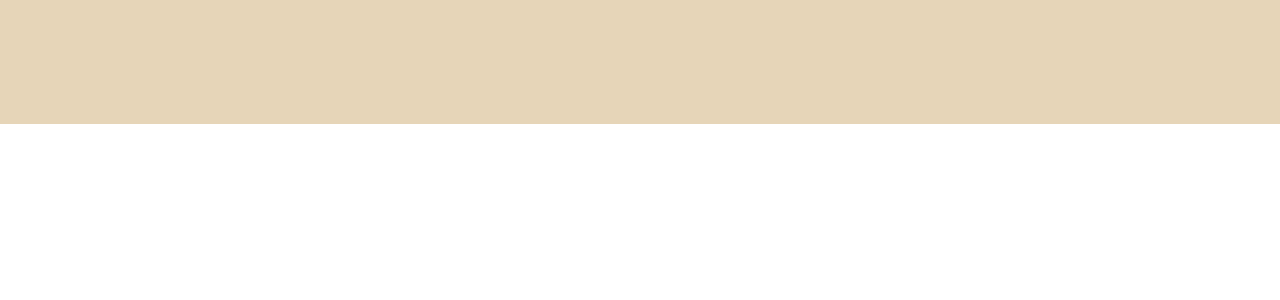
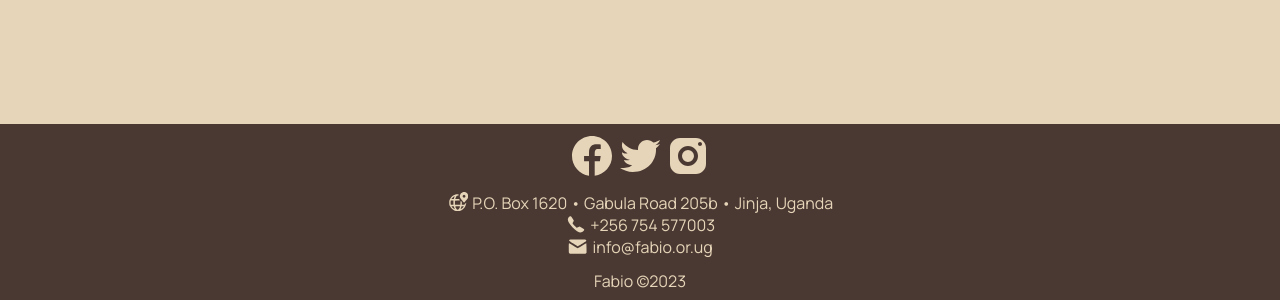
Before and after one commit to CodecoolGlobal/react-for-a-cause-react-ThomasScy, a React (Create React App) app in the folder ngo-bike/: page / in a window 1280 px wide. Shown: the part 2276-2576 px from the top of the page. Before the commit the page ends 2400 px from the top, so only its background shows below. Built offline with nearby package versions, Linux system fonts and the light colour scheme.

Commit message:
added footer

```diff
--- a/ngo-bike/src/App.css
+++ b/ngo-bike/src/App.css
@@ -71,17 +71,6 @@ section {
   animation: aboutAnimationCw 1s ease-in-out;
 }
 
-.footer {
-  position: fixed;
-  left: 0;
-  bottom: 0;
-  width: 100%;
-  background-color: #18191a;
-  color: white;
-  height: 50px;
-  margin: 0;
-}
-
 @keyframes aboutAnimationCw {
   to {
       transform: rotate(0.25turn);
--- a/ngo-bike/src/App.js
+++ b/ngo-bike/src/App.js
@@ -3,7 +3,7 @@ import LandingPage from './components/Landing';
 import Navbar from './components/Navbar';
 import AboutUs from './AboutUs';
 import Contact from './Contact';
-import Footer from './Footer';
+import Footer from './components/Footer';
 
 function App() {
   return (
--- a/ngo-bike/src/Footer.js
+++ /dev/null
@@ -1,7 +0,0 @@
-export default function Footer() {
-    return (
-        <h2 className="footer">
-            future footer!
-        </h2>
-    );
-};
--- /dev/null
+++ b/ngo-bike/src/components/Footer.css
@@ -0,0 +1,45 @@
+.footer {
+    width: 100%;
+    background-color: var(--main-first-color);
+    color: var(--main-fourth-color);
+    padding: 0.5rem;
+
+    display: flex;
+    flex-direction: column;
+    align-items: center;
+}
+
+.footer .social-media-box {
+    display: flex;
+    flex-direction: row;
+    margin-bottom: 0.75rem;
+}
+
+.footer svg {
+    fill: var(--main-fourth-color);
+    margin: 0;
+}
+
+.footer svg:hover {
+    fill: var(--main-third-color);
+    margin: 0;
+}
+
+.footer a {
+    text-decoration: none;
+    color: inherit;
+    display: flex;
+    gap: 0.25rem;
+    justify-content: center;
+}
+
+.footer a:hover {
+    color: var(--main-third-color);
+}
+.footer a > svg:hover {
+    fill: var(--main-third-color);
+
+}
+.footer .copyright {
+    margin-top: 0.75rem;
+}
--- /dev/null
+++ b/ngo-bike/src/components/Footer.js
@@ -0,0 +1,88 @@
+import './Footer.css';
+
+export default function Footer() {
+    const widthHeight = 48;
+
+    const facebookIcon = <svg xmlns="http://www.w3.org/2000/svg" x="0px" y="0px"
+        width={widthHeight} height={widthHeight}
+        viewBox="0 0 24 24">
+        <path d="M12,2C6.477,2,2,6.477,2,12c0,5.013,3.693,9.153,8.505,9.876V14.65H8.031v-2.629h2.474v-1.749 c0-2.896,1.411-4.167,3.818-4.167c1.153,0,1.762,0.085,2.051,0.124v2.294h-1.642c-1.022,0-1.379,0.969-1.379,2.061v1.437h2.995 l-0.406,2.629h-2.588v7.247C18.235,21.236,22,17.062,22,12C22,6.477,17.523,2,12,2z"></path>
+    </svg>
+
+    const twitterIcon = <svg xmlns="http://www.w3.org/2000/svg" x="0px" y="0px"
+        width={widthHeight} height={widthHeight}
+        viewBox="0 0 24 24">
+        <path d="M22,3.999c-0.78,0.463-2.345,1.094-3.265,1.276c-0.027,0.007-0.049,0.016-0.075,0.023c-0.813-0.802-1.927-1.299-3.16-1.299 c-2.485,0-4.5,2.015-4.5,4.5c0,0.131-0.011,0.372,0,0.5c-3.353,0-5.905-1.756-7.735-4c-0.199,0.5-0.286,1.29-0.286,2.032 c0,1.401,1.095,2.777,2.8,3.63c-0.314,0.081-0.66,0.139-1.02,0.139c-0.581,0-1.196-0.153-1.759-0.617c0,0.017,0,0.033,0,0.051 c0,1.958,2.078,3.291,3.926,3.662c-0.375,0.221-1.131,0.243-1.5,0.243c-0.26,0-1.18-0.119-1.426-0.165 c0.514,1.605,2.368,2.507,4.135,2.539c-1.382,1.084-2.341,1.486-5.171,1.486H2C3.788,19.145,6.065,20,8.347,20 C15.777,20,20,14.337,20,8.999c0-0.086-0.002-0.266-0.005-0.447C19.995,8.534,20,8.517,20,8.499c0-0.027-0.008-0.053-0.008-0.08 c-0.003-0.136-0.006-0.263-0.009-0.329c0.79-0.57,1.475-1.281,2.017-2.091c-0.725,0.322-1.503,0.538-2.32,0.636 C20.514,6.135,21.699,4.943,22,3.999z"></path>
+    </svg>
+
+    const instagramIcon = <svg xmlns="http://www.w3.org/2000/svg" x="0px" y="0px"
+        width={widthHeight} height={widthHeight}
+        viewBox="0 0 24 24">
+        <path d="M 8 3 C 5.239 3 3 5.239 3 8 L 3 16 C 3 18.761 5.239 21 8 21 L 16 21 C 18.761 21 21 18.761 21 16 L 21 8 C 21 5.239 18.761 3 16 3 L 8 3 z M 18 5 C 18.552 5 19 5.448 19 6 C 19 6.552 18.552 7 18 7 C 17.448 7 17 6.552 17 6 C 17 5.448 17.448 5 18 5 z M 12 7 C 14.761 7 17 9.239 17 12 C 17 14.761 14.761 17 12 17 C 9.239 17 7 14.761 7 12 C 7 9.239 9.239 7 12 7 z M 12 9 A 3 3 0 0 0 9 12 A 3 3 0 0 0 12 15 A 3 3 0 0 0 15 12 A 3 3 0 0 0 12 9 z"></path>
+    </svg>
+
+    const widthHeightSmallIcons = "16pt";
+
+    const adressIcon = <svg version="1.0" xmlns="http://www.w3.org/2000/svg" width={widthHeightSmallIcons} height={widthHeightSmallIcons} viewBox="0 0 90.000000 90.000000" preserveAspectRatio="xMidYMid meet">
+        <g transform="translate(0.000000,90.000000) scale(0.100000,-0.100000)" stroke="none">
+            <path d="M645 881 c-48 -22 -69 -44 -90 -94 -33 -79 -12 -143 75 -232 32 -33 60 -69 62 -80 2 -14 11 -20 28 -20 17 0 26 6 28 20 2 11 30 47 62 80 89 91 109 158 71 240 -22 48 -44 69 -94 90 -48 20 -93 19 -142 -4z m115 -121 c11 -11 20 -29 20 -40 0 -11 -9 -29 -20 -40 -11 -11 -29 -20 -40 -20 -11 0 -29 9 -40 20 -11 11 -20 29 -20 40 0 11 9 29 20 40 11 11 29 20 40 20 11 0 29 -9 40 -20z" />
+            <path d="M355 796 c-107 -34 -186 -102 -232 -201 -24 -51 -28 -73 -28 -145 0 -72 4 -94 28 -146 36 -77 104 -145 182 -181 51 -24 73 -28 145 -28 72 0 94 4 145 28 112 52 195 163 211 281 l7 46 -37 -34 c-20 -19 -36 -39 -36 -45 0 -7 -23 -11 -57 -11 l-58 0 3 56 c3 47 0 59 -19 80 -12 13 -26 24 -30 24 -5 0 -9 -35 -11 -77 l-3 -78 -115 0 -115 0 0 85 0 85 108 3 c59 1 107 6 107 10 -1 4 -9 17 -19 30 -17 19 -28 22 -100 22 -45 0 -81 4 -81 9 0 5 8 29 19 53 23 54 63 92 90 85 19 -4 30 15 31 51 0 16 -81 15 -135 -2z m-45 -118 c-11 -24 -20 -51 -20 -60 0 -15 -9 -18 -51 -18 l-50 0 22 31 c21 30 94 89 110 89 4 0 -1 -19 -11 -42z m-40 -228 l0 -90 -54 0 -55 0 -7 45 c-3 25 -3 65 0 90 l7 45 55 0 54 0 0 -90z m20 -167 c0 -10 9 -37 20 -60 10 -24 15 -43 11 -43 -16 0 -89 59 -110 89 l-22 31 50 0 c42 0 51 -3 51 -17z m260 8 c0 -43 -69 -141 -100 -141 -31 0 -100 98 -100 141 0 5 45 9 100 9 55 0 100 -4 100 -9z m139 -22 c-21 -30 -94 -89 -110 -89 -4 0 1 19 11 43 11 23 20 50 20 60 0 14 9 17 51 17 l50 0 -22 -31z" />
+        </g>
+    </svg>
+
+    const phoneIcon = <svg version="1.0" xmlns="http://www.w3.org/2000/svg" width={widthHeightSmallIcons} height={widthHeightSmallIcons} viewBox="0 0 90.000000 90.000000" preserveAspectRatio="xMidYMid meet">
+        <g transform="translate(0.000000,90.000000) scale(0.100000,-0.100000)" stroke="none">
+            <path d="M193 790 c-37 -22 -73 -86 -73 -127 0 -84 62 -187 194 -322 141 -145 262 -221 349 -221 71 1 169 93 142 136 -5 8 -50 38 -99 67 l-88 51 -48 -27 c-26 -15 -53 -27 -59 -27 -14 0 -145 124 -173 163 l-22 30 29 52 28 53 -33 58 c-82 146 -88 150 -147 114z" />
+        </g>
+    </svg>
+
+    const emailIcon = <svg version="1.0" xmlns="http://www.w3.org/2000/svg" width={widthHeightSmallIcons} height={widthHeightSmallIcons} viewBox="0 0 96.000000 96.000000" preserveAspectRatio="xMidYMid meet">
+        <g transform="translate(0.000000,96.000000) scale(0.100000,-0.100000)" stroke="none">
+            <path d="M109 781 c-19 -16 -22 -23 -13 -38 13 -21 362 -243 384 -243 14 0 337 198 372 228 23 19 23 27 -2 52 -19 19 -33 20 -369 20 -330 0 -350 -1 -372 -19z" />
+            <path d="M676 524 c-99 -63 -187 -114 -196 -114 -9 0 -95 50 -192 110 -97 61 -183 110 -192 110 -14 0 -16 -24 -16 -210 0 -211 0 -211 25 -235 l24 -25 351 0 351 0 25 25 24 24 -2 212 c-2 131 -7 213 -13 215 -5 1 -91 -49 -189 -112z" />
+        </g>
+    </svg>
+
+    return (
+        <footer className="footer">
+            <div className='social-media-box'>
+                <SocialMediaIcon
+                    linkTo={"https://www.facebook.com/FABIOuganda"}
+                    svgCode={facebookIcon}
+                />
+                <SocialMediaIcon
+                    linkTo={"https://twitter.com/FABIOUGANDA"}
+                    svgCode={twitterIcon}
+                />
+                <SocialMediaIcon
+                    linkTo={"https://www.instagram.com/fabiouganda_official/"}
+                    svgCode={instagramIcon}
+                />
+            </div>
+
+            <a className="adress" href="https://www.google.at/maps/place/First+African+Bicycle+Information+Organisation/@0.4251795,33.2041249,17z/data=!3m1!4b1!4m6!3m5!1s0x177e7b98bc93db09:0x78b50df53d9e6638!8m2!3d0.4251795!4d33.2063189!16s%2Fg%2F1hc3qyprg"
+                target="_blank" rel="noreferrer">
+                {adressIcon}
+                P.O. Box 1620 &bull; Gabula Road 205b &bull; Jinja, Uganda
+            </a>
+            <a className="tel" href="tel:info@fabio.or.ug">
+                {phoneIcon}
+                +256 754 577003
+            </a>
+            <a className="email" href="mailto:info@fabio.or.ug">
+                {emailIcon}
+                info@fabio.or.ug
+            </a>
+
+            <a className="copyright" href='https://fabio.or.ug/' target="_blank" rel="noreferrer">Fabio &copy;2023</a>
+        </footer>
+    );
+};
+
+function SocialMediaIcon({ linkTo, svgCode }) {
+    return (
+        <a className="social-media-icon" href={linkTo} target="_blank" rel="noreferrer">
+            {svgCode}
+        </a>
+    )
+}
```
Also changed, not shown: ngo-bike/src/index.css (+8 -2 lines), ngo-bike/public/robots.txt (deleted).
